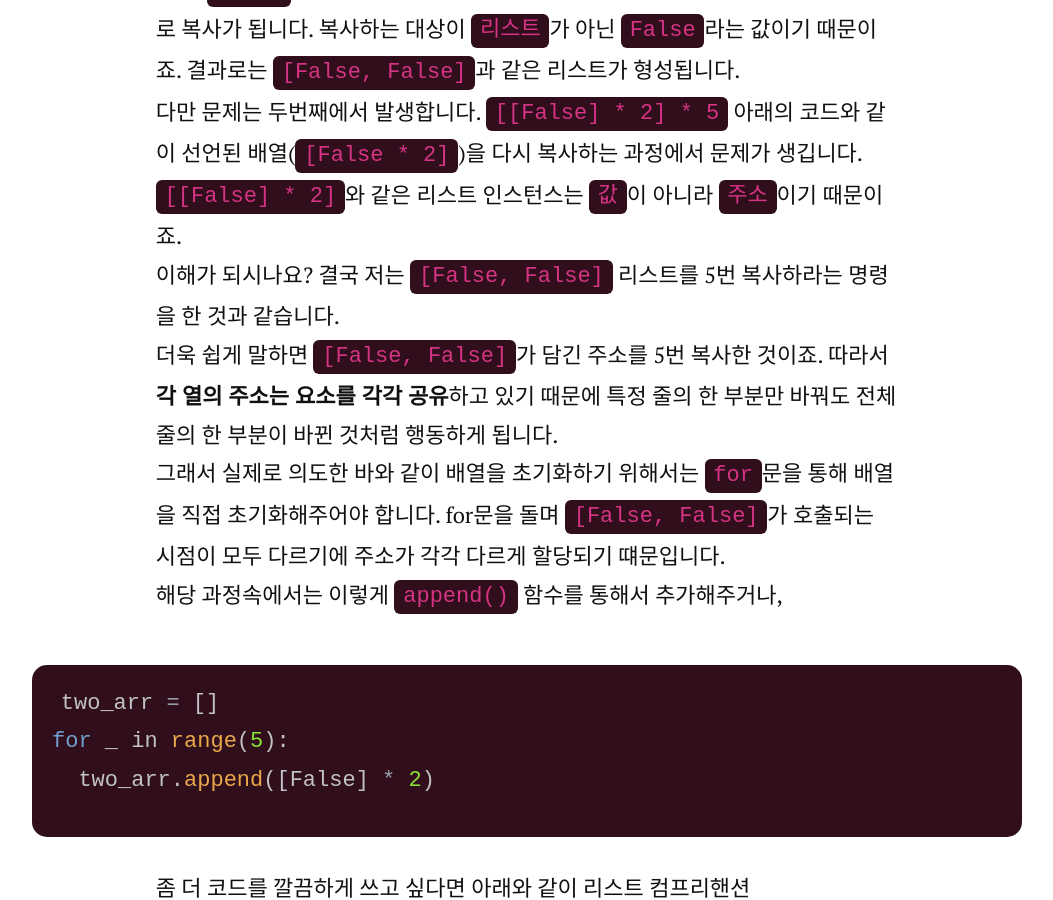
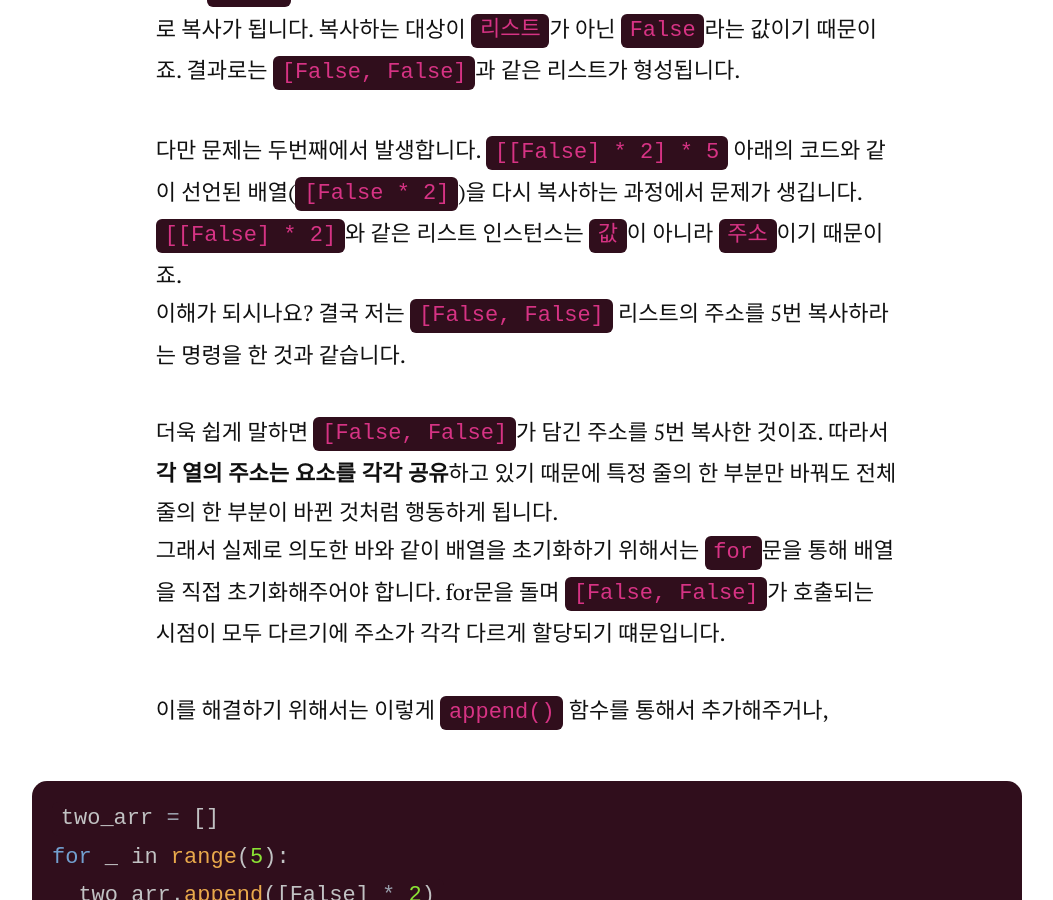
Before and after one commit to YangTaeyoung/YangTaeyoung.github.io, a Jekyll site: the page built from _posts/2022-03-02-2차원-배열-초기화-시-주의할-점.markdown, in a window 1280 px wide and 900 px high, scrolled down 2332 px. Shown: the whole window, without its empty margins (113-1166 px from the left). Built offline with Jekyll 4.4.1, drawn with Linux system fonts in a browser that asks for light colours; nearby versions of some CDN libraries; some web fonts are replaced; comment, search, counter and statistics services are not loaded.

Commit message:
Update 2022-03-02-2차원-배열-초기화-시-주의할-점.markdown

```diff
--- a/_posts/2022-03-02-2차원-배열-초기화-시-주의할-점.markdown
+++ b/_posts/2022-03-02-2차원-배열-초기화-시-주의할-점.markdown
@@ -48,18 +48,18 @@ two_arr[0][0] = True
 문제는 동일한 요소를 갖는 파이썬 배열을 선언할 때의 곱셈연산(`*`)에 있습니다.
 <br>
 곱셈연산을 통해 특정 요소를 복사할 때 1차원 배열, 즉 `[False] * 2`와 같은 경우, `False` 라는 값을 2번 복사하여 리스트에 넣으라는 것이기 때문에 정상적으로 복사가 됩니다. 복사하는 대상이 `리스트`가 아닌 `False`라는 값이기 때문이죠. 결과로는 `[False, False]`과 같은 리스트가 형성됩니다.
-<br>
+<br><br>
 다만 문제는 두번째에서 발생합니다. `[[False] * 2] * 5` 아래의 코드와 같이 선언된 배열(`[False * 2]`)을 다시 복사하는 과정에서 문제가 생깁니다.
 <br>
 `[[False] * 2]`와 같은 리스트 인스턴스는 `값`이 아니라 `주소`이기 때문이죠.
 <br>
-이해가 되시나요? 결국 저는 `[False, False]` 리스트를 5번 복사하라는 명령을 한 것과 같습니다.
-<br>
+이해가 되시나요? 결국 저는 `[False, False]` 리스트의 주소를 5번 복사하라는 명령을 한 것과 같습니다.
+<br><br>
 더욱 쉽게 말하면 `[False, False]`가 담긴 주소를 5번 복사한 것이죠. 따라서 **각 열의 주소는 요소를 각각 공유**하고 있기 때문에 특정 줄의 한 부분만 바꿔도 전체 줄의 한 부분이 바뀐 것처럼 행동하게 됩니다.
 <br>
 그래서 실제로 의도한 바와 같이 배열을 초기화하기 위해서는 `for`문을 통해 배열을 직접 초기화해주어야 합니다. for문을 돌며 `[False, False]`가 호출되는 시점이 모두 다르기에 주소가 각각 다르게 할당되기 떄문입니다.
-<br>
-해당 과정속에서는 이렇게 `append()` 함수를 통해서 추가해주거나,
+<br><br>
+이를 해결하기 위해서는 이렇게 `append()` 함수를 통해서 추가해주거나,
 {%- highlight python -%}
 two_arr = []
 for _ in range(5):
```
